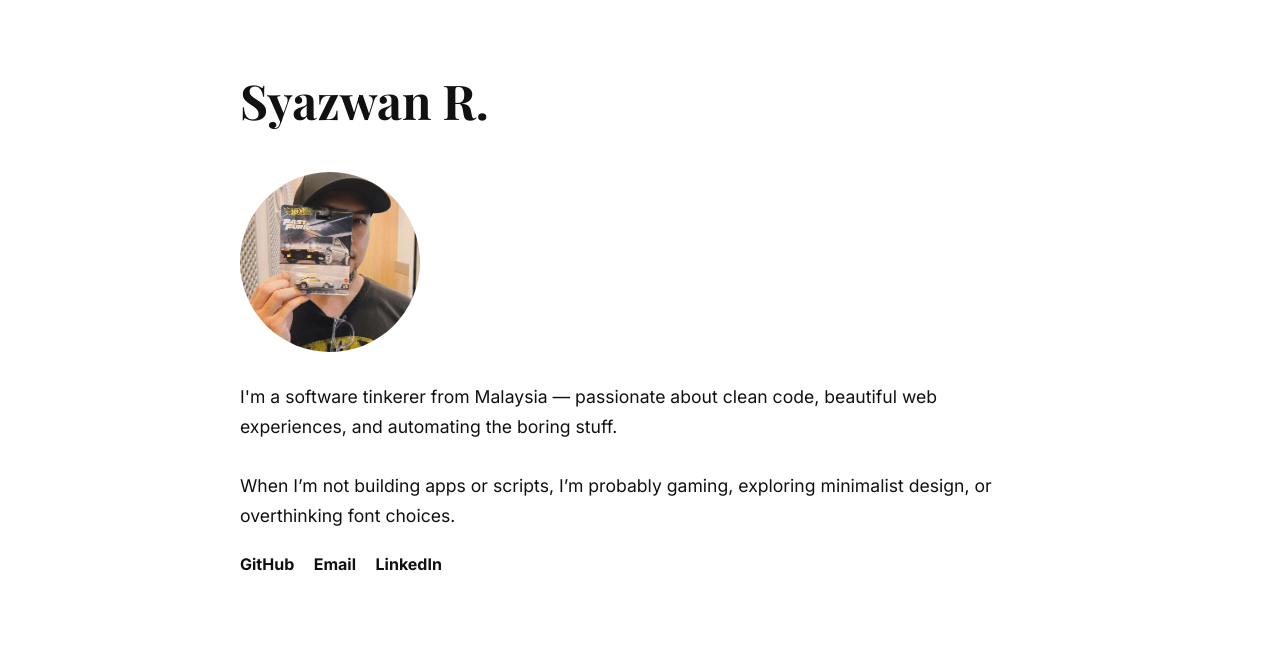
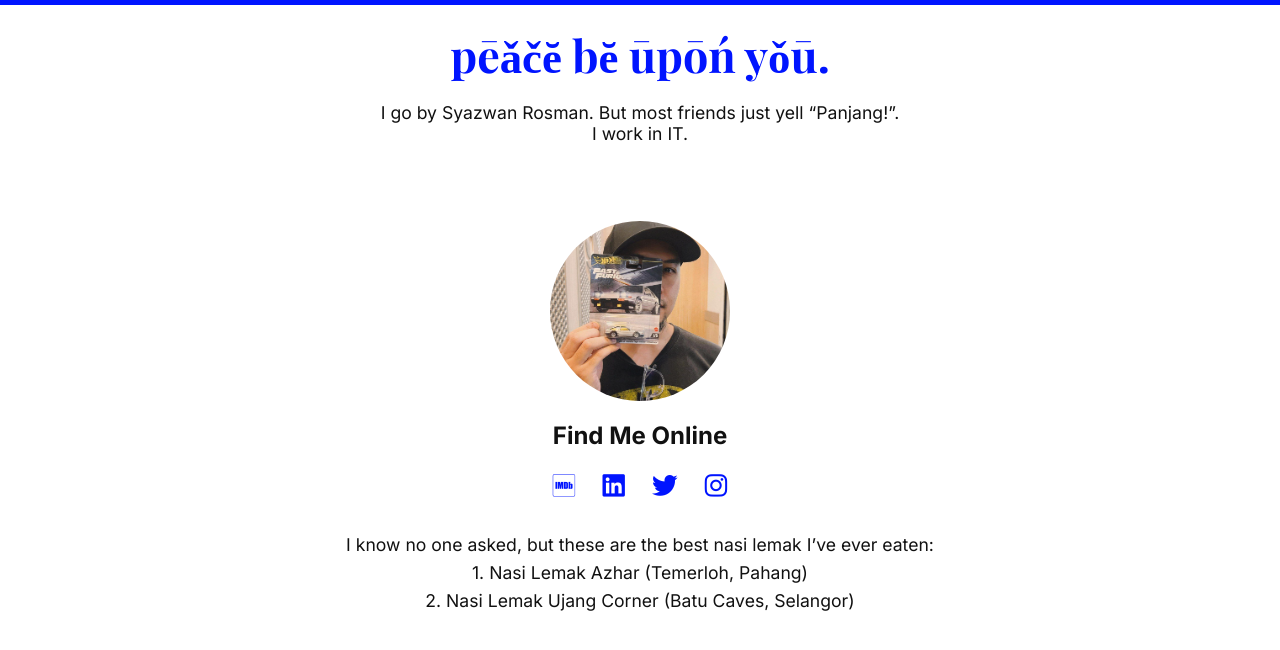
Before and after one commit to panjangggg/syazwanr, a plain HTML site: page index.html in a window 1280 px wide. Drawn offline with nearby package versions, Linux system fonts and the light colour scheme.

Commit message:
Update index.html

```diff
--- a/index.html
+++ b/index.html
@@ -3,73 +3,123 @@
 <head>
   <meta charset="UTF-8" />
   <meta name="viewport" content="width=device-width, initial-scale=1.0" />
-  <title>About Me – Syazwan</title>
-  <link rel="preconnect" href="https://fonts.googleapis.com">
-  <link rel="preconnect" href="https://fonts.gstatic.com" crossorigin>
-  <!-- Fonts similar to Rest of World style -->
+  <title>ping -t syazwanr.my</title>
+
+  <!-- Favicon -->
+  <link rel="icon" type="image/png" href="me.jpg" />
+
+  <!-- Fonts -->
   <link href="https://fonts.googleapis.com/css2?family=Inter:wght@400;700&family=Playfair+Display:wght@700&display=swap" rel="stylesheet">
+  <script src="https://kit.fontawesome.com/a076d05399.js" crossorigin="anonymous"></script>
+
   <style>
+    :root {
+      --primary-blue: #0014ff;
+      --text-color: #111;
+    }
+
     body {
+      font-family: 'Inter', sans-serif;
+      color: var(--text-color);
       margin: 0;
       padding: 0;
-      background: #fff;
-      color: #111;
-      font-family: 'Inter', sans-serif;
-      line-height: 1.7;
+      background-color: #fff;
+    }
+
+    header {
+      border-top: 5px solid var(--primary-blue);
+      padding: 20px;
+      text-align: center;
+    }
+
+    header h1 {
+      font-family: 'Playfair Display', serif;
+      font-size: 2.8em;
+      margin: 0;
+      color: var(--primary-blue);
+      text-transform: none;
+    }
+
+    header p {
+      font-size: 1.1em;
     }
 
     .container {
       max-width: 800px;
-      margin: 60px auto;
+      margin: 40px auto;
       padding: 0 20px;
+      text-align: center;
     }
 
-    h1 {
-      font-family: 'Playfair Display', serif;
-      font-size: 3em;
-      margin-bottom: 0.2em;
-    }
-
-    img {
+    img.profile {
       width: 180px;
       height: 180px;
       object-fit: cover;
       border-radius: 100px;
       display: block;
-      margin: 30px 0;
+      margin: 0 auto 20px;
+    }
+
+    .social {
+      margin: 20px 0;
+    }
+
+    .social a {
+      margin: 0 10px;
+      color: var(--primary-blue);
+      font-size: 1.6em;
+      text-decoration: none;
+      transition: 0.2s;
+    }
+
+    .social a:hover {
+      color: #000;
     }
 
     .bio {
       font-size: 1.1em;
-    }
-
-    .social a {
-      color: #111;
-      text-decoration: none;
-      margin-right: 15px;
-      font-weight: bold;
-    }
-
-    .social {
-      margin-top: 20px;
+      line-height: 1.6;
+      margin-top: 30px;
     }
   </style>
 </head>
 <body>
+
+  <header>
+    <h1>pēǎčĕ bĕ ūpōń yǒū.</h1>
+    <p>
+      I go by Syazwan Rosman. But most friends just yell “Panjang!”.<br>
+      I work in IT.
+    </p>
+  </header>
+
   <div class="container">
-    <h1>Syazwan R.</h1>
-    <img src="me.jpg" alt="Syazwan photo">
+    <img src="me.jpg" alt="Syazwan Photo" class="profile">
+
+    <h2>Find Me Online</h2>
+    <div class="social">
+      <a href="https://www.imdb.com/user/ur36705849" target="_blank" title="IMDb">
+        <i class="fab fa-imdb"></i>
+      </a>
+      <a href="https://www.linkedin.com/in/syazwan-rosman-52a62a107" target="_blank" title="LinkedIn">
+        <i class="fab fa-linkedin"></i>
+      </a>
+      <a href="https://twitter.com/PANJANG__" target="_blank" title="Twitter">
+        <i class="fab fa-twitter"></i>
+      </a>
+      <a href="https://instagram.com/syazwan_rosman" target="_blank" title="Instagram">
+        <i class="fab fa-instagram"></i>
+      </a>
+    </div>
+
     <p class="bio">
-      I'm a software tinkerer from Malaysia — passionate about clean code, beautiful web experiences, and automating the boring stuff.
-      <br><br>
-      When I’m not building apps or scripts, I’m probably gaming, exploring minimalist design, or overthinking font choices.
+      I know no one asked,
+but these are the best nasi lemak I’ve ever eaten:
+<br>
+1. Nasi Lemak Azhar (Temerloh, Pahang) <br>
+2. Nasi Lemak Ujang Corner (Batu Caves, Selangor)
     </p>
+  </div>
 
-    <div class="social">
-      <a href="https://github.com/panjangggg" target="_blank">GitHub</a>
-      <a href="mailto:hello@syazwanr.my">Email</a>
-      <a href="https://linkedin.com/in/YOUR_ID" target="_blank">LinkedIn</a>
-    </div>
-  </div>
 </body>
 </html>
```
